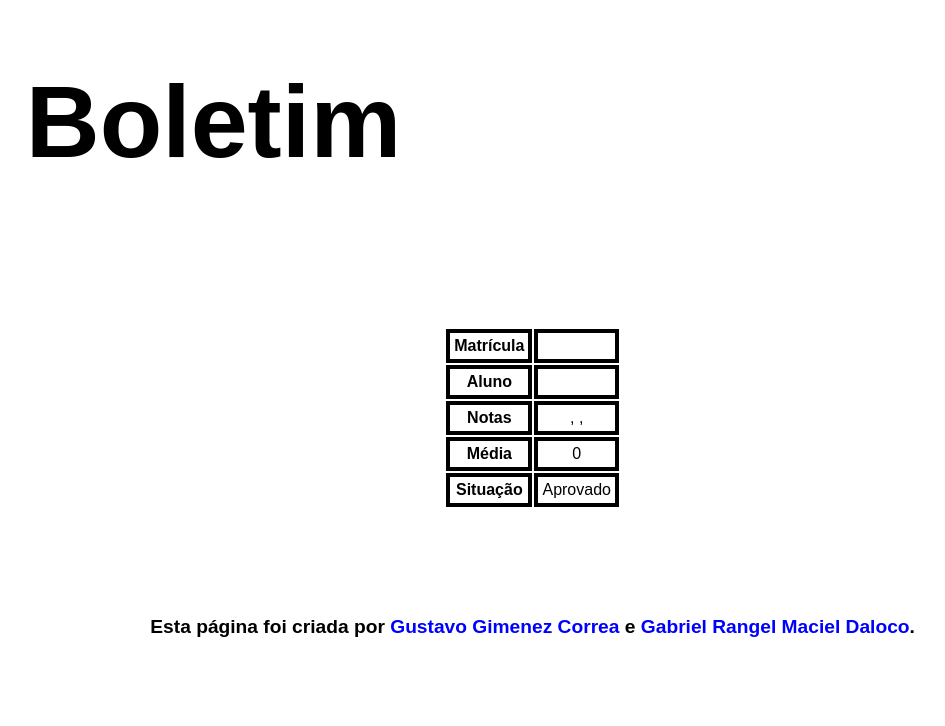
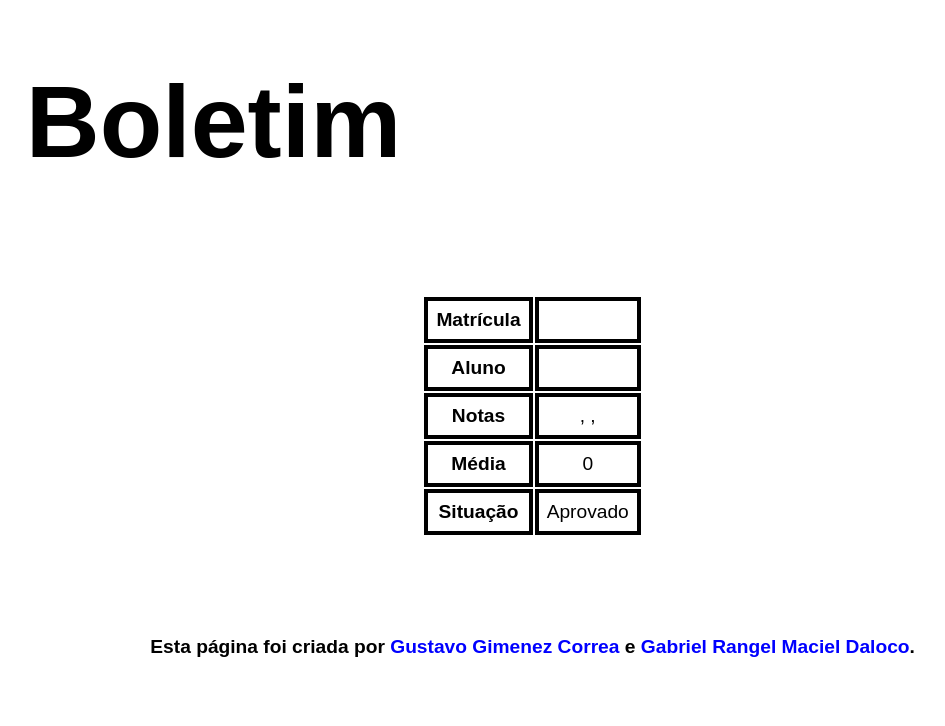
Before and after one commit to xviigimenez/pw, a PHP site: page /boletim.php in a window 1280 px wide. Shown: the top 726 px of the page, without its empty margins (109-1054 px from the left). Run offline with PHP 8.4, Linux system fonts and the light colour scheme; data that the repository does not hold is empty.

Commit message:
(boletim) consertado o padding do elemento main nas páginas index e boletim; adicionado CSS para a tabela do resultado

```diff
--- a/boletim/css/style.css
+++ b/boletim/css/style.css
@@ -1,12 +1,11 @@
 body {
-  height: 75vh;
+  height: minmax(75vh, 100vh);
   width: 99vw;
   font-family: Liberation Sans, sans-serif;
 }
 body header {
   height: 25vh;
   margin: 5% 10% 0 10%;
-  padding: 0 0 5% 0;
 }
 body header h1 {
   cursor: default;
@@ -22,7 +21,8 @@ body header h1:hover {
   font-size: 10vw;
 }
 body main {
-  height: 25vh;
+  height: 30vh;
+  padding: 2.5% 0 2.5% 0;
 }
 body main div form p {
   font-size: 3vw;
@@ -67,15 +67,29 @@ body main div table {
   align-items: center;
 }
 body main div table td {
+  font-size: 1.5vw;
   text-align: center;
   border: 0.5vh solid black;
-  padding: 0.5vh;
+  padding: 1vh;
+  transition: 1s;
+}
+body main div table td:hover {
+  font-size: 2vw;
+  padding: 3vh;
+  transition: 1s;
 }
 body main div table td span {
+  color: black;
   font-weight: bold;
+  transition: 1s;
+}
+body main div table td span:hover {
+  color: grey;
+  font-size: 2vw;
+  transition: 1s;
 }
 body footer {
-  height: 25vh;
+  height: 20vh;
   margin: 0 10% 0 10%;
   text-align: center;
 }
--- a/boletim/css/style.scss
+++ b/boletim/css/style.scss
@@ -1,11 +1,10 @@
 body {
-	height: 75vh;
+	height: minmax(75vh, 100vh);
 	width: 99vw;
 	font-family: Liberation Sans, sans-serif;
 	header {
 		height: 25vh;
 		margin: 5% 10% 0 10%;
-        padding: 0 0 5% 0;
 		h1 {
 			cursor: default;
 			margin-top: 0;
@@ -21,7 +20,8 @@ body {
 		}
 	}
 	main {
-		height: 25vh;
+		height: 30vh;
+        padding: 2.5% 0 2.5% 0;
 		div {
 			form {
 				p {
@@ -68,18 +68,32 @@ body {
 				justify-content: center;
 				align-items: center;
 				td {
+                    font-size: 1.5vw;
 					text-align: center;
 					border: .5vh solid black;
-					padding: .5vh;
+					padding: 1vh;
+                    transition: 1s;
+                    &:hover {
+                        font-size: 2vw;
+                        padding: 3vh;
+                        transition: 1s;
+                    }
 					span {
+                        color: black;
 						font-weight: bold;
+                        transition: 1s;
+                        &:hover {
+                            color: grey;
+                            font-size: 2vw;
+                            transition: 1s;
+                        }
 					}
 				}
 			}
 		}
 	}
 	footer {
-		height: 25vh;
+		height: 20vh;
 		margin: 0 10% 0 10%;
 		text-align: center;
 		div {
```
